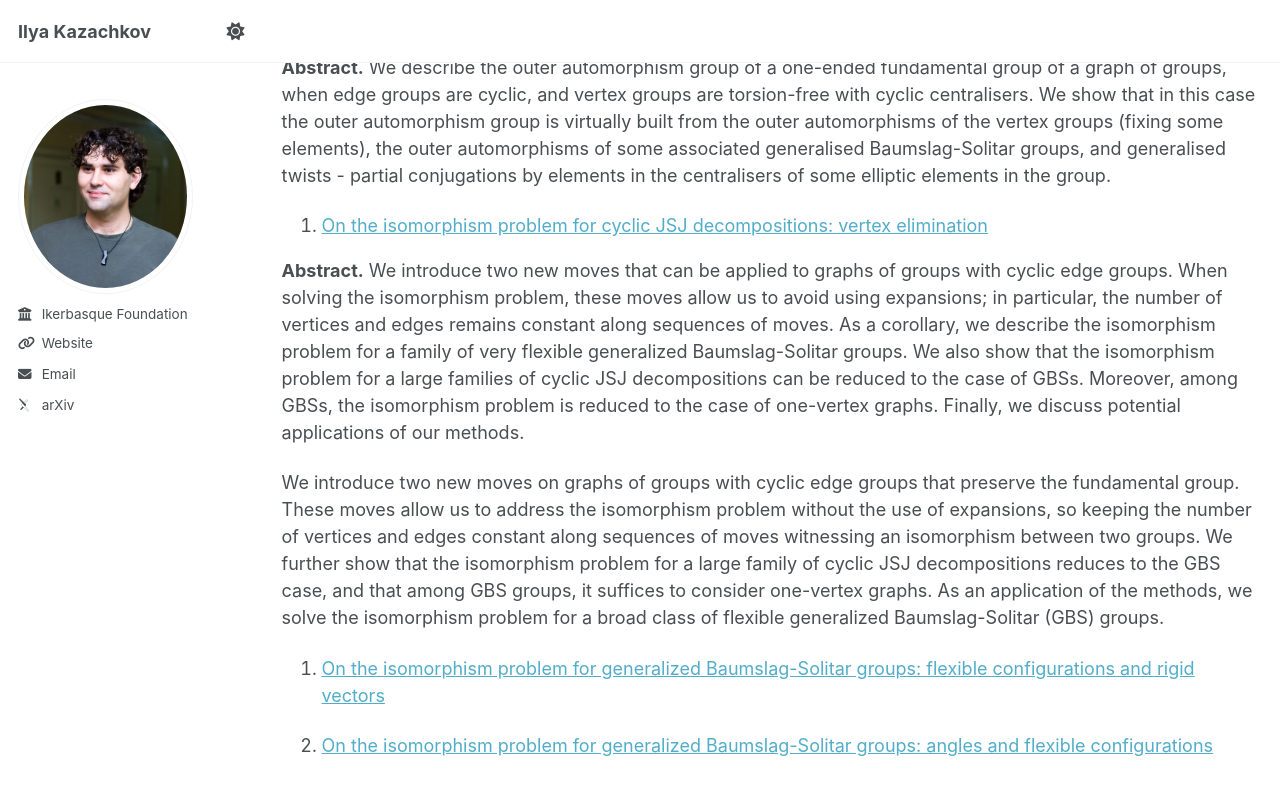
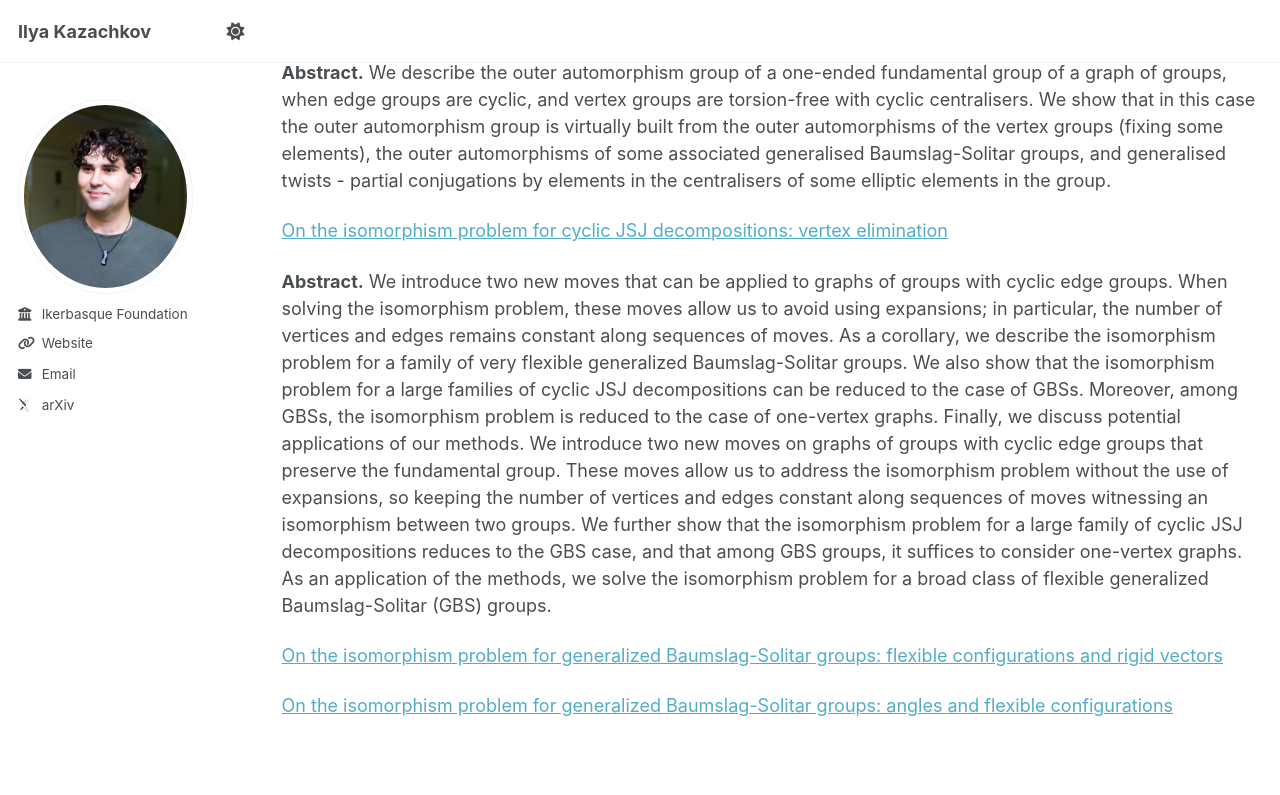
Before and after one commit to ilyakazachkov/ilyakazachkov.github.io, a Jekyll site: the page built from _pages/gbs.md, in a window 1280 px wide and 900 px high, scrolled down 241 px. Shown: the top 795 px of the window. Built offline with Jekyll 4.4.1, drawn with Linux system fonts in a browser that asks for light colours; some web fonts are replaced; part of the change alters nothing that is shown.

Commit message:
Update gbs.md

```diff
--- a/_pages/gbs.md
+++ b/_pages/gbs.md
@@ -11,18 +11,17 @@ redirect_from:
 
 Together with <a href="https://montsecasals.wixsite.com/montse" target="_blank">Montserrat Casals-Ruiz</a>  and <a href="https://sites.google.com/view/dario-ascari" target="_blank">Dario Ascari</a> we study graphs of groups with cyclic edge groups, their group of automorsphims as well as the Isomorphism Problem including the Isomorphism Problem for GBSs. Here are some preprints:
 
-1.  <a href="http://ilyakazachkov.github.io/files/Automorphisms.pdf" target="_blank">Automorphisms of graphs of groups with cyclic edge groups</a>
+<a href="http://ilyakazachkov.github.io/files/Automorphisms.pdf" target="_blank">Automorphisms of graphs of groups with cyclic edge groups</a>
 
 <b>Abstract.</b> We describe the outer automorphism group of a one-ended fundamental group of a graph of groups, when edge groups are cyclic, and vertex groups are torsion-free with cyclic centralisers. We show that in this case the outer automorphism group is virtually built from the outer automorphisms of the vertex groups (fixing some elements), the outer automorphisms of some associated generalised Baumslag-Solitar groups, and generalised twists - partial conjugations by elements in the centralisers of some elliptic elements in the group.
 
-
-2.  <a href="http://ilyakazachkov.github.io/files/GBS1.pdf" target="_blank">On the isomorphism problem for cyclic JSJ decompositions: vertex elimination</a>
+ <a href="http://ilyakazachkov.github.io/files/GBS1.pdf" target="_blank">On the isomorphism problem for cyclic JSJ decompositions: vertex elimination</a>
 
 <b>Abstract.</b> We introduce two new moves that can be applied to graphs of groups with cyclic edge groups. When solving the isomorphism problem, these moves allow us to avoid using expansions; in particular, the number of vertices and edges remains constant along sequences of moves. As a corollary, we describe the isomorphism problem for a family of very flexible generalized Baumslag-Solitar groups. We also show that the isomorphism problem for a large families of cyclic JSJ decompositions can be reduced to the case of GBSs. Moreover, among GBSs, the isomorphism problem is reduced to the case of one-vertex graphs. Finally, we discuss potential applications of our methods.
-
- We introduce two new moves on graphs of groups with cyclic edge groups that preserve the fundamental group. These moves allow us to address the isomorphism problem without the use of expansions, so keeping the number of vertices and edges constant along sequences of moves witnessing an isomorphism between two groups. We further show that the isomorphism problem for a large family of cyclic JSJ decompositions reduces to the GBS case, and that among GBS groups, it suffices to consider one-vertex graphs. As an application of the methods, we solve the isomorphism problem for a broad class of flexible generalized Baumslag-Solitar (GBS) groups.
+We introduce two new moves on graphs of groups with cyclic edge groups that preserve the fundamental group. These moves allow us to address the isomorphism problem without the use of expansions, so keeping the number of vertices and edges constant along sequences of moves witnessing an isomorphism between two groups. We further show that the isomorphism problem for a large family of cyclic JSJ decompositions reduces to the GBS case, and that among GBS groups, it suffices to consider one-vertex graphs. As an application of the methods, we solve the isomorphism problem for a broad class of flexible generalized Baumslag-Solitar (GBS) groups.
 
 
-3. <a href="http://ilyakazachkov.github.io/files/GBS2.pdf" target="_blank">On the isomorphism problem for generalized Baumslag-Solitar groups: flexible configurations and rigid vectors</a>
+ <a href="http://ilyakazachkov.github.io/files/GBS2.pdf" target="_blank">On the isomorphism problem for generalized Baumslag-Solitar groups: flexible configurations and rigid vectors</a>
 
-4. <a href="http://ilyakazachkov.github.io/files/GBS3.pdf" target="_blank">On the isomorphism problem for generalized Baumslag-Solitar groups: angles and flexible configurations</a>
+
+ <a href="http://ilyakazachkov.github.io/files/GBS3.pdf" target="_blank">On the isomorphism problem for generalized Baumslag-Solitar groups: angles and flexible configurations</a>
```
